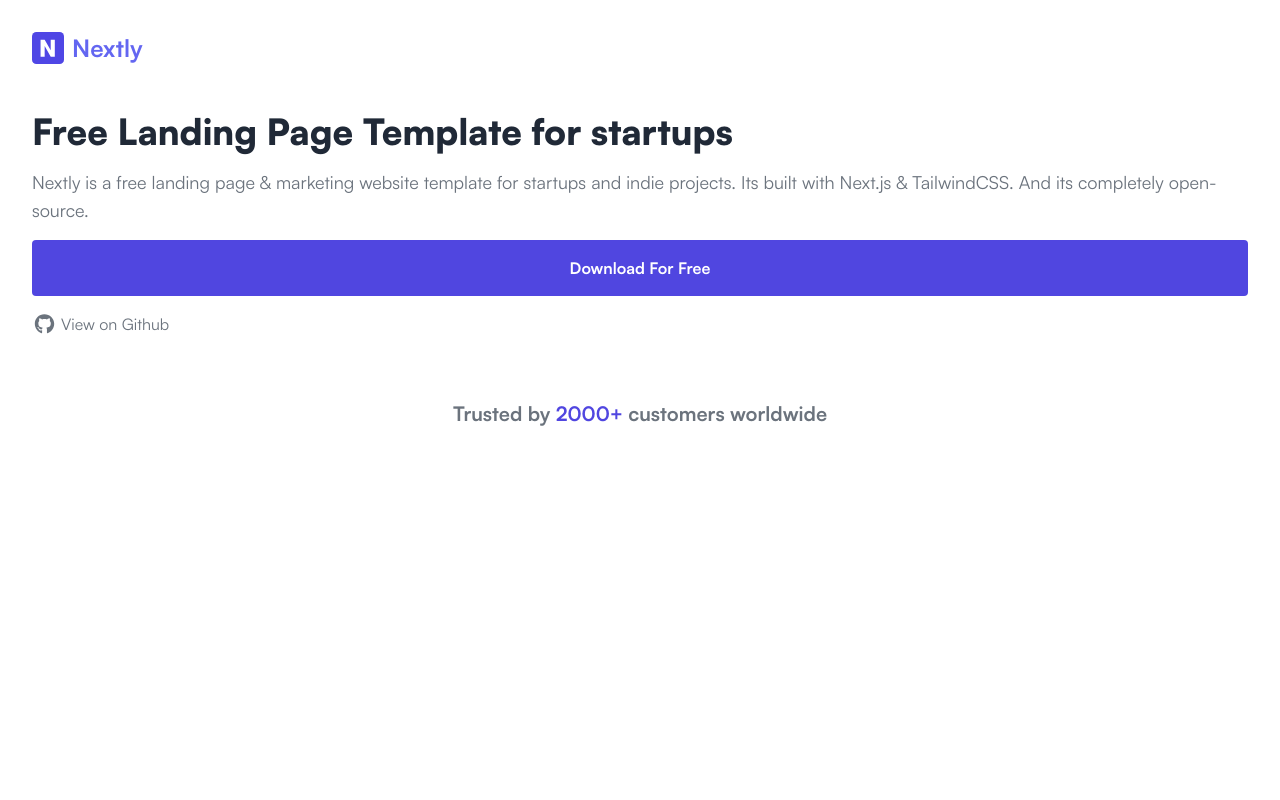
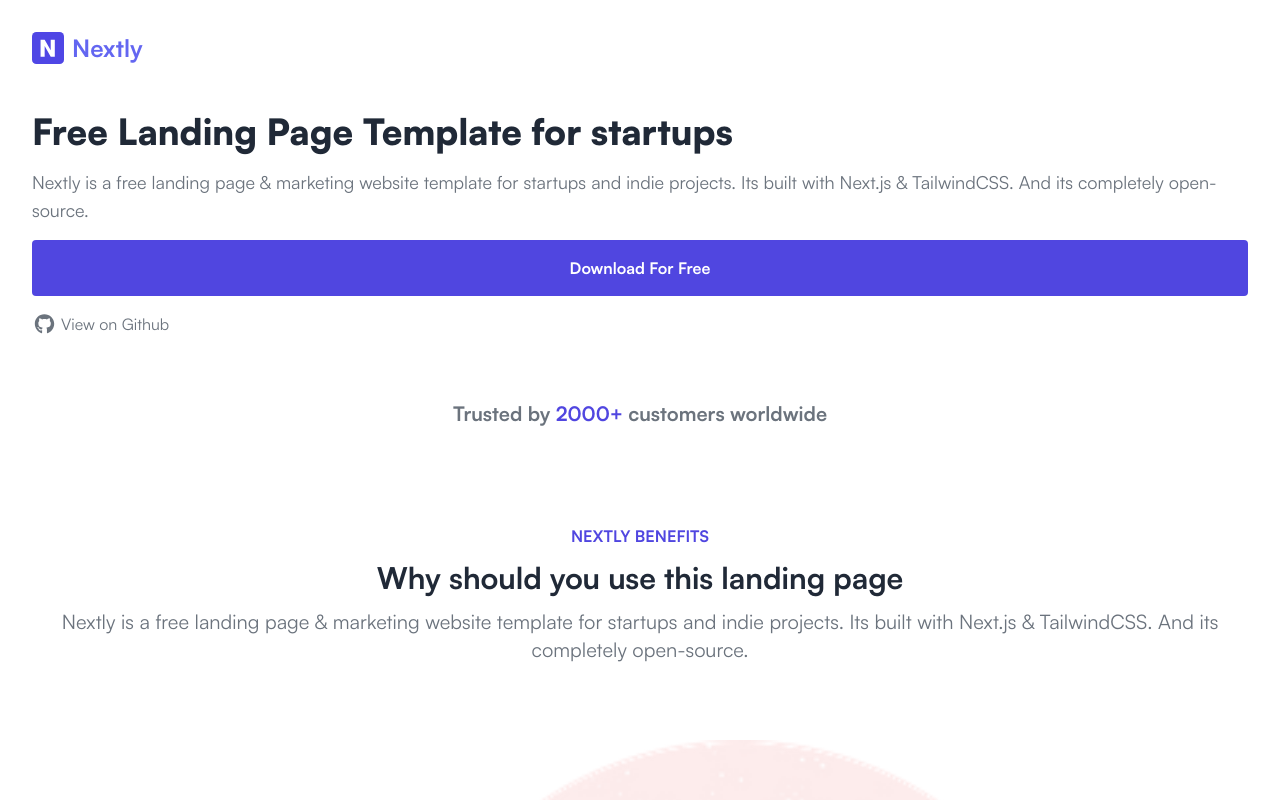
Before and after one commit to SayeemZaman/Nextly-Landing-Page, a React (Vite) app: page / in a window 1280 px wide. Shown: the top 800 px of the page. Built offline with nearby package versions, Linux system fonts and the light colour scheme.

Commit message:
finish Benefits

```diff
--- a/src/App.jsx
+++ b/src/App.jsx
@@ -1,11 +1,13 @@
 import Header from './components/Header';
 import Hero from './components/Hero';
+import Benefits from './components/Benefits';
 
 function App() {
   return (
     <div className="p-[32px]">
       <Header />
       <Hero />
+      <Benefits />
     </div>
   )
 }
```
